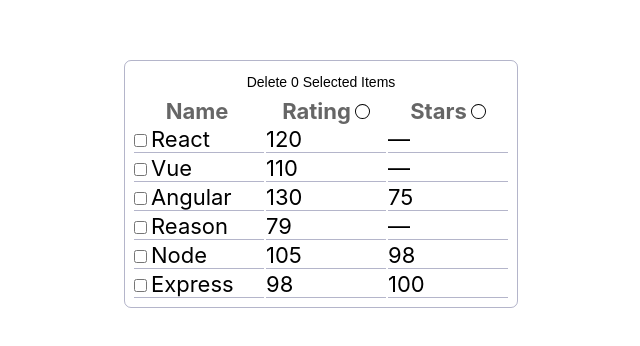
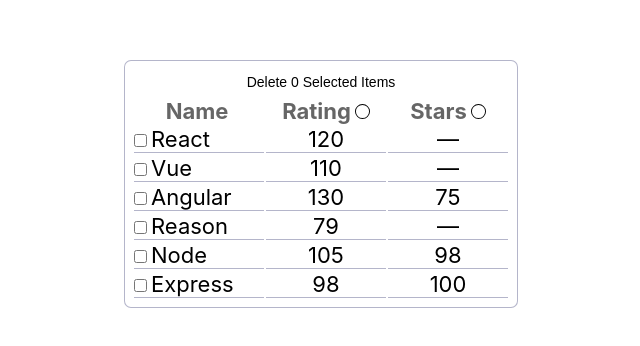
Before and after one commit to arampetrosyann/react-table, a React (Create React App) app: page / in a window 1280 px wide. Shown: the part 216-562 px from the top of the page, without its empty margins (319-959 px from the left). Built offline with nearby package versions, Linux system fonts and the light colour scheme; the HTML template or start-up script is replaced by a standard one.

Commit message:
[ci] add table bg color
align td

```diff
--- a/src/components/CustomTable/CustomTable.module.css
+++ b/src/components/CustomTable/CustomTable.module.css
@@ -6,6 +6,7 @@
   padding: 7px;
   border: 1px solid rgba(7, 12, 82, 0.3);
   border-radius: 7px;
+  background-color: rgb(255, 255, 255);
 }
 
 .deleteBtn {
@@ -46,6 +47,11 @@
 
 tr.tableRow > td {
   border-bottom: 1px solid rgba(7, 12, 82, 0.3);
+  text-align: center;
+}
+
+tr.tableRow > td:first-child {
+  text-align: left;
 }
 
 .checkbox {
```
